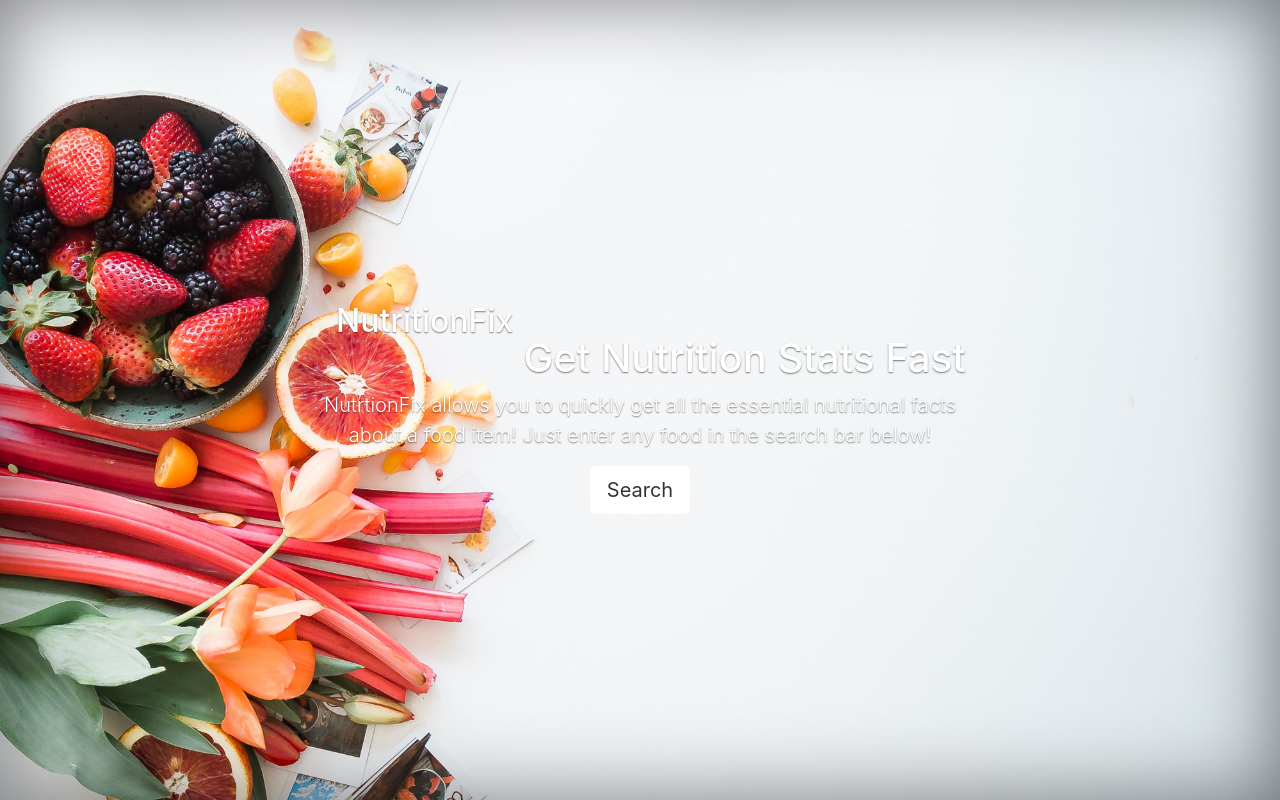
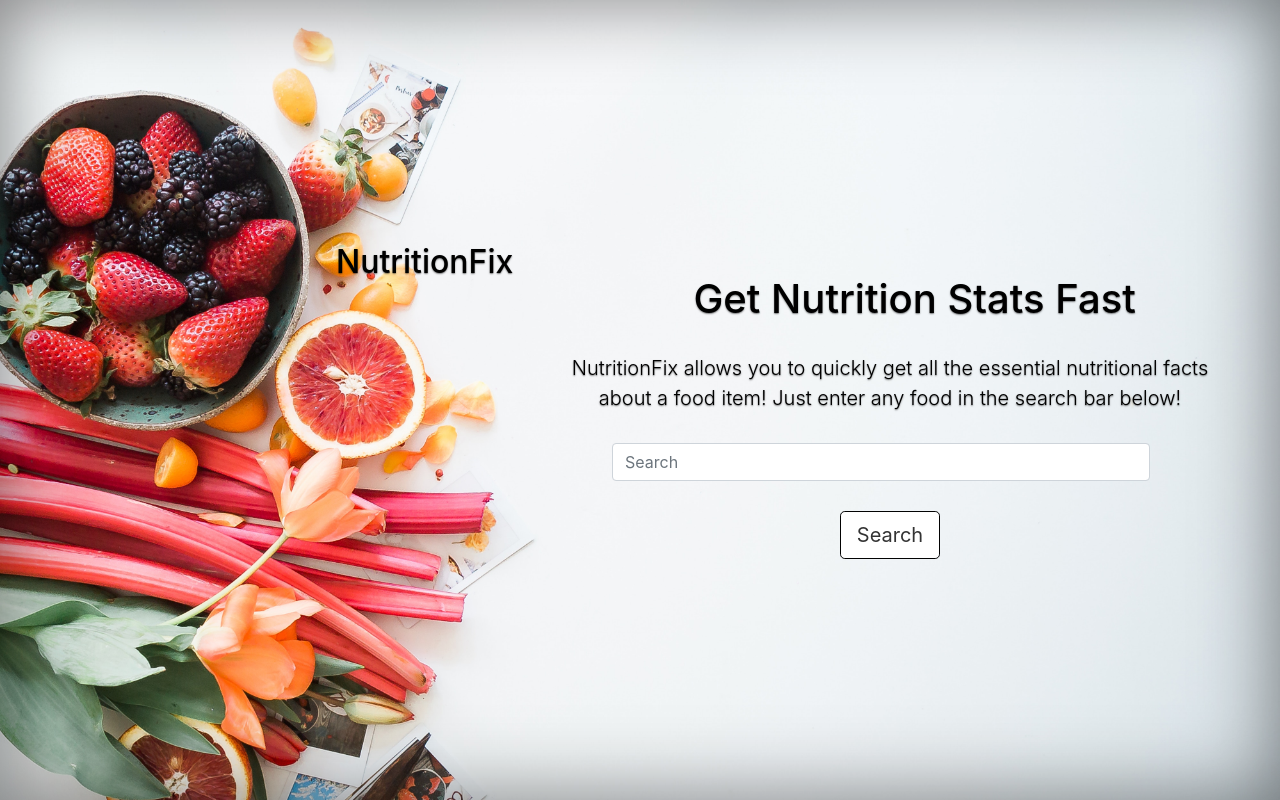
Before and after one commit to andymuller/group-project, a plain HTML site: page index.html in a window 1280 px wide. Drawn offline with nearby package versions, Linux system fonts and the light colour scheme; a script that the page names is missing.

Commit message:
finished html home page

```diff
--- a/assets/css/style.css
+++ b/assets/css/style.css
@@ -3,6 +3,18 @@
 .bg {
     background-image: url("../images/food-image (2).jpg");
     background-size: 100%;
+}
+
+h1 {
+    text-align: center;
+    position: relative;
+    right: 80px;
+    margin-bottom: 30px;
+
+}
+
+p.lead {
+  margin-bottom: 30px;
 }
 
 
@@ -20,7 +32,7 @@ a:hover {
   color: #333;
   text-shadow: none;
   background-color: #fff;
-  border: .05rem solid #fff;
+  border: .05rem solid rgb(2, 2, 2);
 }
 
 
@@ -32,7 +44,7 @@ body {
   background-color: #333;
 }
 body {
-  color: #fff;
+  color: black;
   text-align: center;
   text-shadow: 0 .05rem .1rem rgba(0,0,0,.5);
 }
@@ -91,6 +103,19 @@ body {
 .nav-masthead .active {
   color: #fff;
   border-bottom-color: #fff;
+}
+
+.form-control {
+  width: 80%;
+  position: relative;
+  left: 58px;
+}
+
+.inner-cover {
+
+  position: relative;
+  left:250px;
+
 }
 
 @media (min-width: 48em) {
--- a/index.html
+++ b/index.html
@@ -20,8 +20,11 @@
                 <div class="inner-cover">
                     <h1 class="cover-heading">Get Nutrition Stats Fast</h1>
                     <p class="lead">
-                        NutrtionFix allows you to quickly get all the essential nutritional facts about a food item!
+                        NutritionFix allows you to quickly get all the essential nutritional facts about a food item!
                         Just enter any food in the search bar below!
+                    </p>
+                    <p class="lead">
+                        <input class="form-control" type="text" placeholder="Search" aria-label="Search">
                     </p>
                     <p class="lead">
                             <a href="#" class="btn btn-lg btn-secondary" role="button" aria-pressed="true">Search</a>
```
